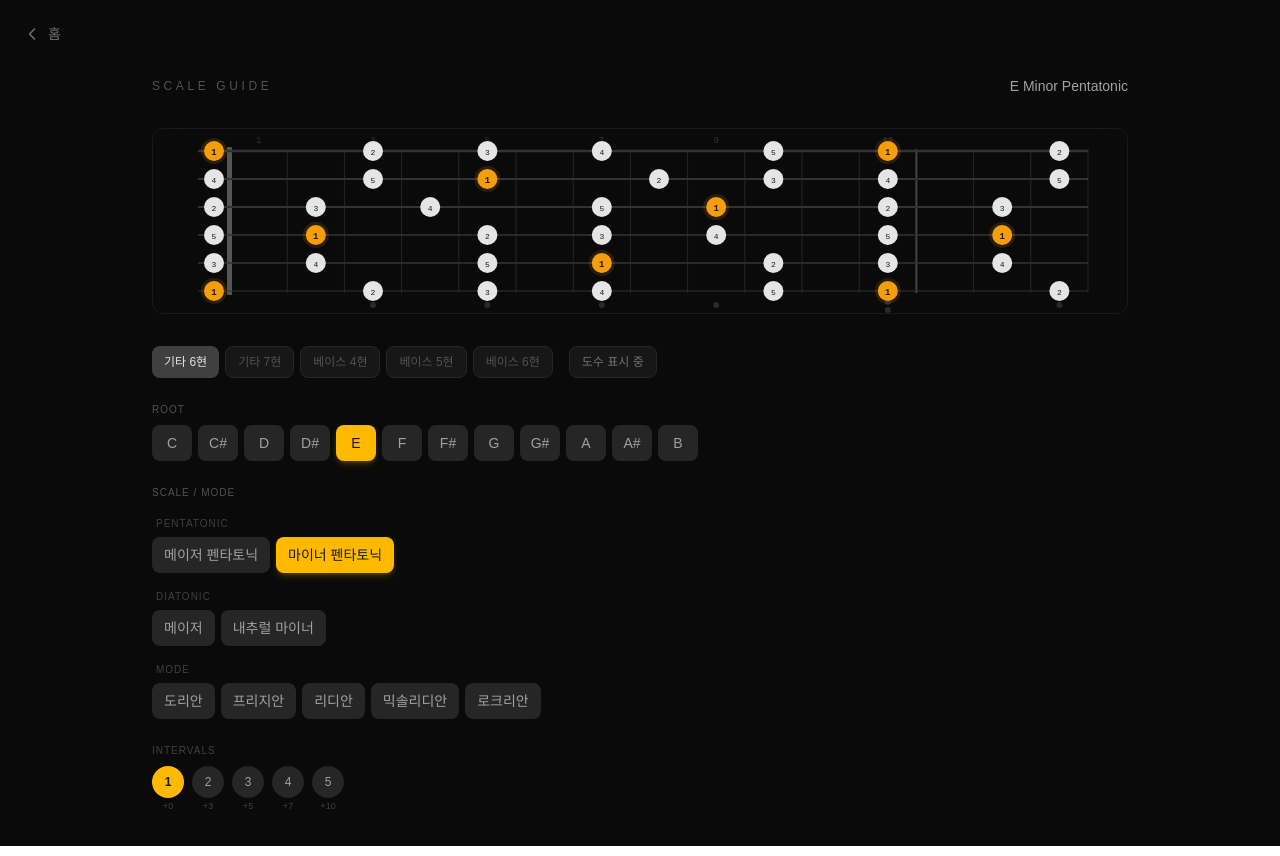
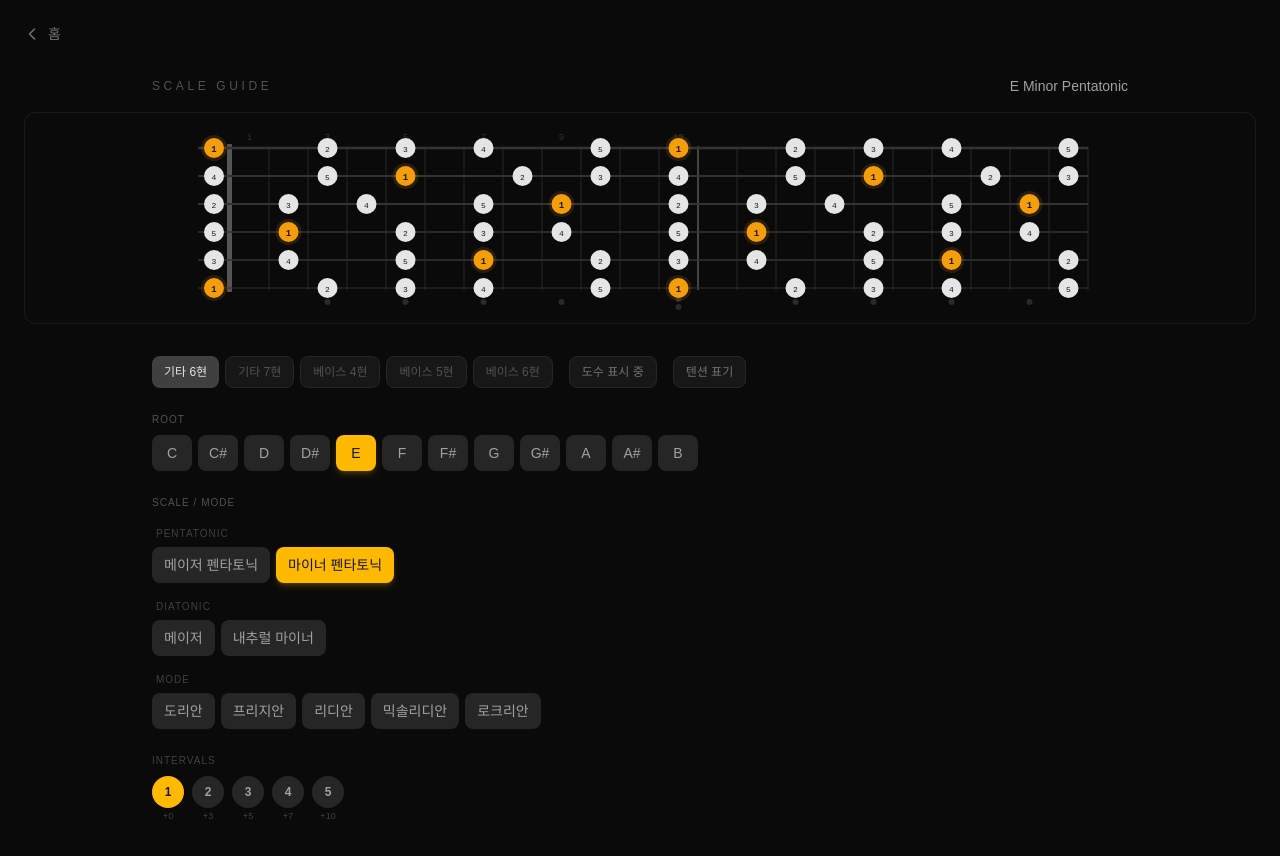
Before and after one commit to KJH-0596/music-practice-app, a Next.js app: page /scales in a window 1280 px wide. Built offline with nearby package versions, Linux system fonts and the light colour scheme.

Commit message:
feat: 지판 레이아웃 수정

```diff
--- a/app/scales/page.tsx
+++ b/app/scales/page.tsx
@@ -1,6 +1,6 @@
 "use client";
 
-import { useState } from "react";
+import { useState, useRef, useEffect } from "react";
 import Link from "next/link";
 import { useFeatureNavigation } from "@/hooks/useFeatureNavigation";
 import { Fretboard } from "@/components/Fretboard";
@@ -11,21 +11,53 @@ import { SCALES, type ScaleConfig } from "@/core/theory/scales";
 
 const DEFAULT_ROOT = 4;  // E
 const DEFAULT_SCALE = SCALES.find((s) => s.id === "minor_pentatonic")!;
-const DEFAULT_INSTRUMENT = INSTRUMENTS[0]; // Guitar 6현
+const DEFAULT_INSTRUMENT = INSTRUMENTS[0]; // 기타 6현
+
+// 7현 기타 기준 고정 높이: TOP_PAD(22) + (7-1) × STRING_SPACING(28) + BOTTOM_PAD(22) = 212px
+const FRETBOARD_FIXED_HEIGHT = 212;
+
+// 반음 → 텐션 표기 (Fretboard.tsx와 동일한 매핑)
+const TENSION_LABELS: Record<number, string> = {
+  0: "1", 1: "b9", 2: "9",  3: "#9",
+  4: "3", 5: "11", 6: "#11", 7: "5",
+  8: "b13", 9: "13", 10: "b7", 11: "7",
+};
+
+// 반응형 프렛 수: 컨테이너 700px → 15프렛, 이후 80px당 +1, 최대 24프렛
+function calcFretCount(containerWidth: number): number {
+  const computed = Math.round(15 + (containerWidth - 700) / 80);
+  return Math.max(15, Math.min(24, computed));
+}
 
 export default function ScalesPage() {
   const [rootIndex, setRootIndex] = useState(DEFAULT_ROOT);
   const [scale, setScale] = useState<ScaleConfig>(DEFAULT_SCALE);
   const [instrument, setInstrument] = useState<InstrumentConfig>(DEFAULT_INSTRUMENT);
   const [showDegrees, setShowDegrees] = useState(true);
+  const [showTension, setShowTension] = useState(false);
+  const [fretCount, setFretCount] = useState(15);
+
+  const fretboardRef = useRef<HTMLDivElement>(null);
 
   useFeatureNavigation("/scales");
+
+  // 컨테이너 너비 감지 → 프렛 수 동적 조정
+  useEffect(() => {
+    const el = fretboardRef.current;
+    if (!el) return;
+    const observer = new ResizeObserver(([entry]) => {
+      setFretCount(calcFretCount(entry.contentRect.width));
+    });
+    observer.observe(el);
+    return () => observer.disconnect();
+  }, []);
 
   // 루트음 MIDI: C4(60) 기준으로 옥타브 고정 (시각화용, 음정 클래스만 중요)
   const rootMidi = 60 + rootIndex;
 
   return (
     <main className="min-h-screen bg-neutral-950 flex flex-col">
+
       {/* 헤더 */}
       <header className="flex items-center px-6 pt-6">
         <Link
@@ -39,35 +71,40 @@ export default function ScalesPage() {
         </Link>
       </header>
 
-      <div className="flex-1 flex flex-col gap-8 px-6 py-8 max-w-5xl w-full mx-auto">
-        <div className="flex items-center justify-between">
+      {/* ── 타이틀 행 (폭 제한) ── */}
+      <div className="px-6 pt-8 pb-4 max-w-5xl w-full mx-auto flex items-center justify-between">
         <h1 className="text-xs tracking-[0.3em] text-neutral-600 uppercase font-medium">
           Scale Guide
         </h1>
-
-          {/* 현재 선택 요약 */}
         <span className="text-sm text-neutral-400">
           {NOTE_NAMES[rootIndex]} {scale.name}
         </span>
       </div>
 
-        {/* ── 지판 ── */}
-        <div className="rounded-xl overflow-hidden border border-neutral-800/60">
+      {/* ── 지판 (24프렛 기준 최대 너비 고정) ── */}
+      <div className="px-6">
+        <div
+          ref={fretboardRef}
+          className="rounded-xl overflow-hidden border border-neutral-800/60 bg-[#0a0a0a] flex items-center w-full max-w-[1420px] mx-auto"
+          style={{ minHeight: FRETBOARD_FIXED_HEIGHT }}
+        >
           <Fretboard
             rootMidi={rootMidi}
             intervals={scale.intervals}
             stringMidis={instrument.strings}
-            fretCount={instrument.fretCount}
+            fretCount={fretCount}
             showDegrees={showDegrees}
+            showTension={showTension}
           />
         </div>
+      </div>
 
-        {/* ── 컨트롤 영역 ── */}
-        <div className="flex flex-col gap-6">
+      {/* ── 컨트롤 영역 (폭 제한) ── */}
+      <div className="px-6 py-8 max-w-5xl w-full mx-auto flex flex-col gap-6">
 
         {/* 악기 선택 + 표시 모드 토글 */}
         <div className="flex items-center gap-4 flex-wrap">
-            <div className="flex gap-1.5">
+          <div className="flex gap-1.5 flex-wrap">
             {INSTRUMENTS.map((inst) => (
               <button
                 key={inst.id}
@@ -92,6 +129,20 @@ export default function ScalesPage() {
           >
             {showDegrees ? "도수 표시 중" : "음이름 표시 중"}
           </button>
+
+          {/* 텐션 표기 토글 */}
+          <button
+            onClick={() => setShowTension((v) => !v)}
+            className={`
+              px-3 h-8 rounded-lg text-xs transition-all duration-150
+              ${showTension
+                ? "bg-amber-400/15 text-amber-400 border border-amber-400/40"
+                : "bg-neutral-900 text-neutral-500 hover:text-neutral-300 border border-neutral-800"
+              }
+            `}
+          >
+            텐션 표기
+          </button>
         </div>
 
         {/* 루트 선택 */}
@@ -106,23 +157,45 @@ export default function ScalesPage() {
             Intervals
           </span>
           <div className="flex gap-2 flex-wrap">
-              {scale.intervals.map((interval, i) => (
+            {scale.intervals.map((interval, i) => {
+              const tensionLabel = TENSION_LABELS[interval];
+              const isRoot = i === 0;
+
+              // 글자 수에 따라 폰트 크기 조정 (텐션 모드에서 b13, #11 등 3글자 대응)
+              const labelFontSize = showTension && tensionLabel.length >= 3
+                ? "text-[9px]"
+                : showTension && tensionLabel.length === 2
+                  ? "text-[10px]"
+                  : "text-xs";
+
+              return (
                 <div key={i} className="flex flex-col items-center gap-0.5">
-                  <span className={`
-                    w-8 h-8 rounded-full flex items-center justify-center text-xs font-mono
-                    ${i === 0
-                      ? "bg-amber-400 text-neutral-900 font-bold"
+                  <span
+                    className={`
+                      w-8 h-8 rounded-full flex items-center justify-center font-mono font-bold
+                      transition-all duration-200
+                      ${labelFontSize}
+                      ${isRoot
+                        ? "bg-amber-400 text-neutral-900"
+                        : showTension
+                          ? "bg-amber-400/10 text-amber-400 border border-amber-400/40"
                           : "bg-neutral-800 text-neutral-400"
                       }
-                  `}>
-                    {i + 1}
+                    `}
+                    style={
+                      showTension && !isRoot
+                        ? { boxShadow: "0 0 8px rgba(251,191,36,0.35), 0 0 2px rgba(251,191,36,0.6)" }
+                        : undefined
+                    }
+                  >
+                    {showTension ? tensionLabel : i + 1}
                   </span>
                   <span className="text-[9px] text-neutral-700 font-mono">
                     +{interval}
                   </span>
                 </div>
-              ))}
-            </div>
+              );
+            })}
           </div>
         </div>
       </div>
```
Lines whose indentation alone changed are shown as unchanged.
